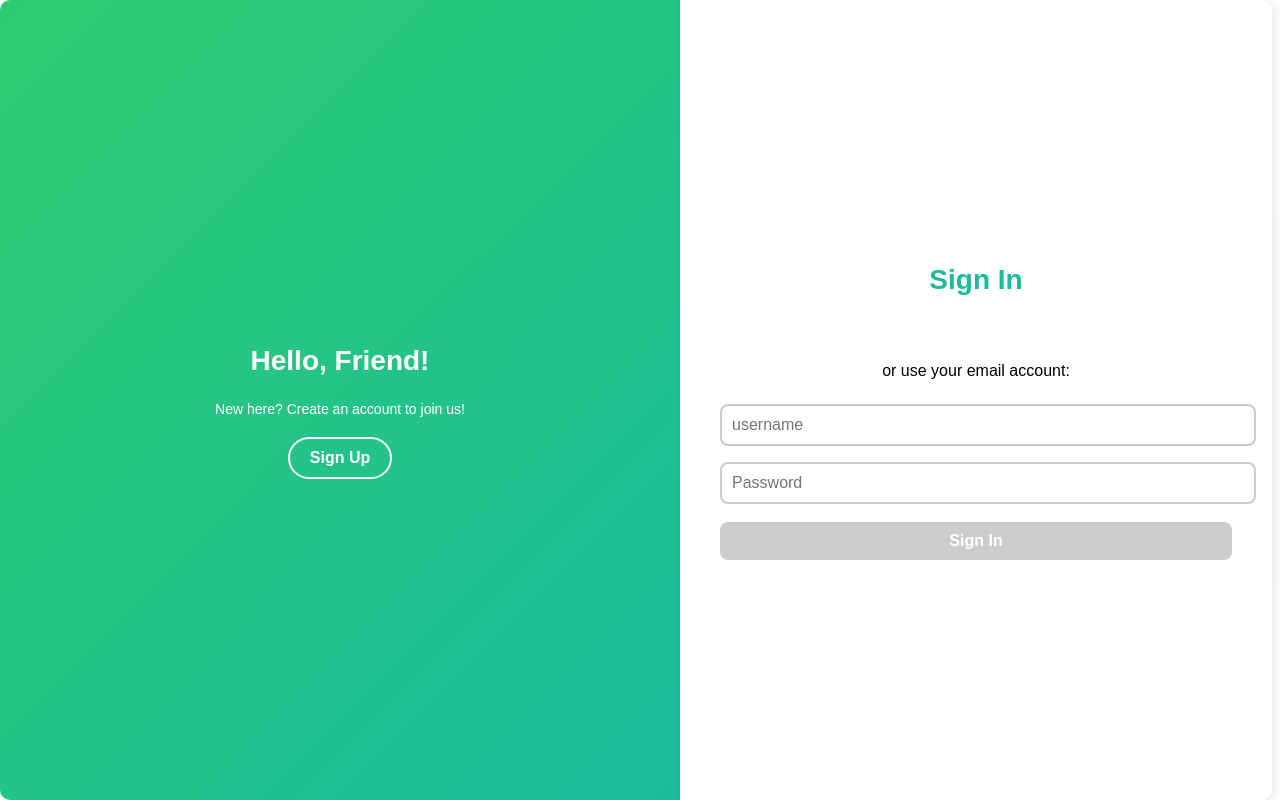
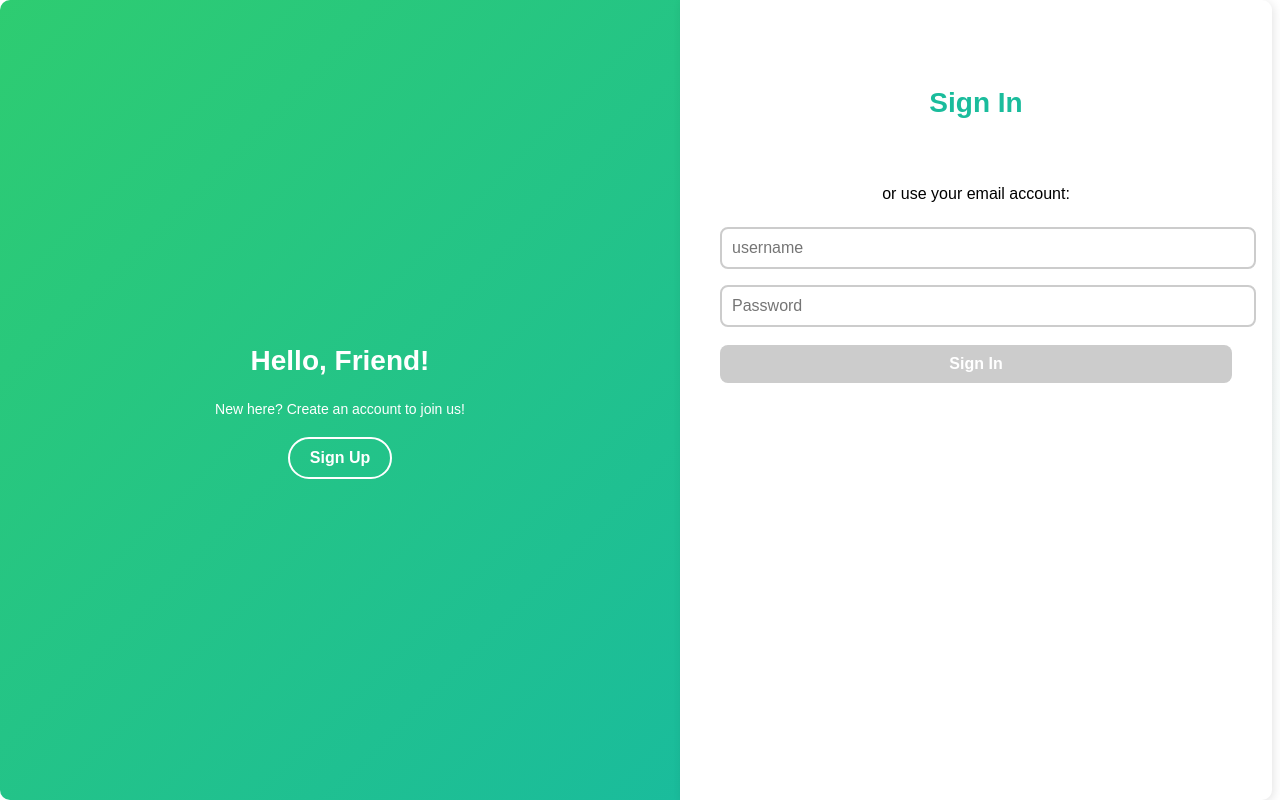
Before and after one commit to ortal124/web-final-UI, a React (Vite) app in the folder web-final-ui/: page / in a window 1280 px wide. Built offline with nearby package versions, Linux system fonts and the light colour scheme.

Commit message:
fix auth css

```diff
--- a/web-final-ui/src/styles/auth.css
+++ b/web-final-ui/src/styles/auth.css
@@ -51,7 +51,6 @@
 
 
 .form-container {
-    display: flex;
     flex-direction: column;
     justify-content: center;
     align-items: center;
@@ -63,6 +62,7 @@
     box-shadow: 2px 2px 10px rgba(0, 0, 0, 0.1);
     overflow: hidden;
     max-width: 40%;
+    padding-top: 5%;
 }
 
 .form-container h2 {
```
